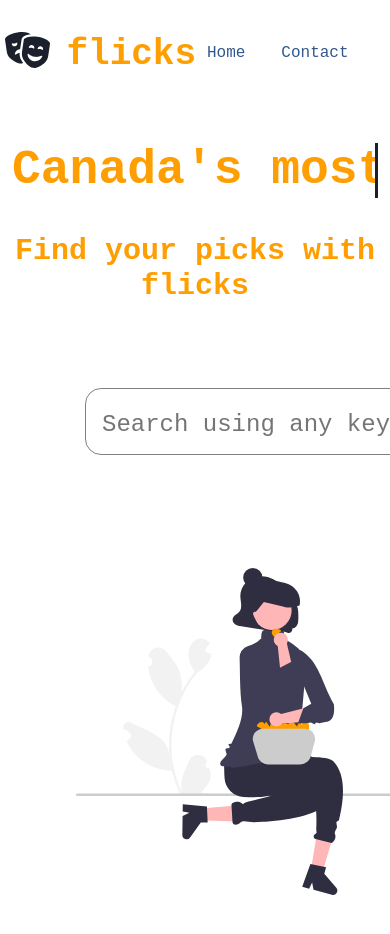
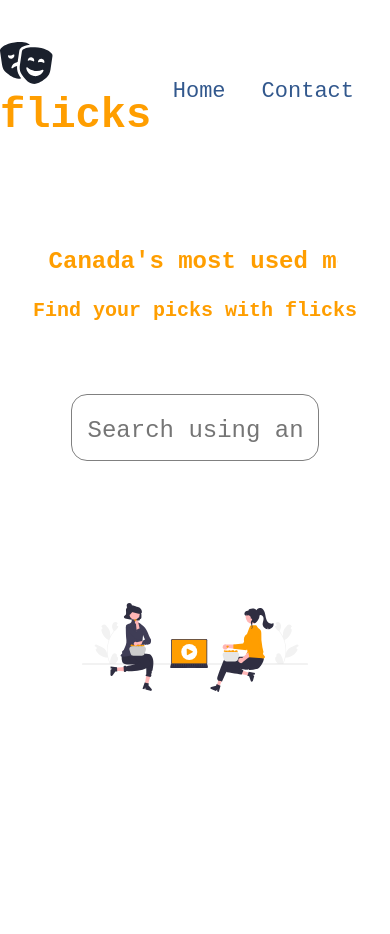
Before and after one commit to kavindaweerakoon/flicks-react-project, a React (Create React App) app: page / in a window 390 px wide. Shown: the top 934 px of the page. Built offline with nearby package versions, Linux system fonts and the light colour scheme.

Commit message:
4/10/2022 v1.0.0

```diff
--- a/src/index.css
+++ b/src/index.css
@@ -279,7 +279,7 @@ button {
   flex-direction: row;
   justify-content: center;
   padding: 48px 0;
-  margin: auto;
+  margin: 0 auto;
   width: 800px;
 }
 
@@ -327,14 +327,16 @@ button {
 }
 
 #movies select {
-  display: flex;
-
+  display: none;
   border: 1px solid grey;
   border-radius: 8px;
   padding: 12px 16px;
-  margin: 0 70%;
+  margin: 0 75%;
+  margin-bottom: 32px;
+}
 
-  margin-bottom: 32px;
+.sort #movies select {
+  display: flex;
 }
 
 .movie__info {
@@ -491,7 +493,7 @@ button {
 
 .no-movie img {
   width: 70%;
-  margin-bottom: 32px;
+  margin: 96px auto;
 }
 
 /* SKELETON */
@@ -571,7 +573,7 @@ button {
   cursor: wait;
 }
 
-.movie__rating--skeleton  {
+.movie__rating--skeleton {
   height: 30px;
   width: 350px;
   border-radius: 5px;
@@ -580,3 +582,79 @@ button {
   margin: 24px auto;
   cursor: wait;
 }
+
+/* MEDIA QUERIES */
+
+/* TABLETS */
+
+@media (max-width: 984px) {
+  .about {
+    margin-top: 7.5%;
+  }
+
+
+  .nav__container {
+    padding: 42px 0;
+  }
+
+  .nav__logo {
+    font-size: 42px;
+
+  }
+
+  .nav__link {
+    font-size: 22px;
+  }
+
+  .about__title {
+    font-size: 24px;
+    max-width: 80%;
+    margin: 0 auto;
+    text-align: center;
+  }
+
+  .about__subtitle {
+    margin: 24px auto;
+    font-size: 20px;
+  }
+
+  .search {
+    max-width: 85%;
+    margin: 0 auto;
+    flex-direction: column;
+  }
+
+  .search__button {
+    display: none;
+  }
+
+  .search__input {
+    text-align: center;
+    font-size: 36px;
+  }
+
+  .search__input::placeholder {
+    text-align: center;
+  }
+
+  .image--wrapper {
+    max-width: 95%;
+    margin-top: 12.5%;
+  }
+
+  .search--movies  {
+    padding: 0;
+    margin: 0 auto;
+  }
+
+  .movie {
+    width: 50%;
+  }
+
+  .movie__info--right,
+  .movie__info--left {
+   margin: 0 5%;
+  }
+
+
+}
--- a/src/pages/Movies.jsx
+++ b/src/pages/Movies.jsx
@@ -17,6 +17,14 @@ const Movies = () => {
   const [movies, setMovies] = useState([]);
   const [search, setSearch] = useState();
   const [noMovie, setNoMovie] = useState(Boolean);
+
+  function showSort() {
+    document.body.classList += " sort";
+  }
+
+  function hideSort() {
+    document.body.classList.remove("sort");
+  }
 
   let term = localStorage.getItem("search");
 
@@ -104,13 +112,15 @@ const Movies = () => {
         {loading ? (skeleton code) : (movies code) ? }
          */}
           {loading ? (
-            new Array(6).fill(0).map((_, index) => <MovieSkeleton />)
+            (hideSort(),
+            new Array(6).fill(0).map((_, index) => <MovieSkeleton />))
           ) : !term || noMovie ? (
             <NoMovie />
           ) : (
+            (showSort(),
             movies
               .slice(0, 6)
-              .map((movie) => <MovieUI movie={movie} key={movie.id} />)
+              .map((movie) => <MovieUI movie={movie} key={movie.id} />))
           )}
         </div>
       </section>
```
